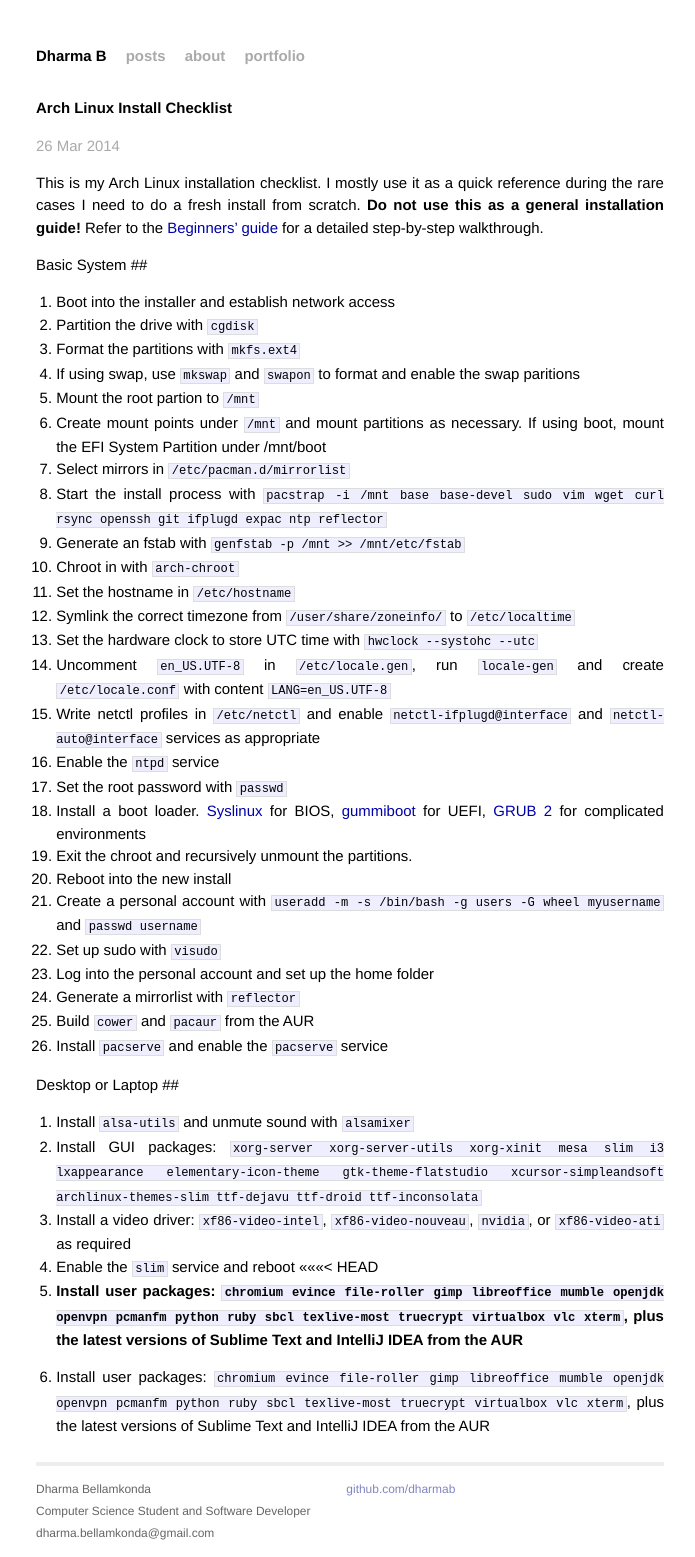
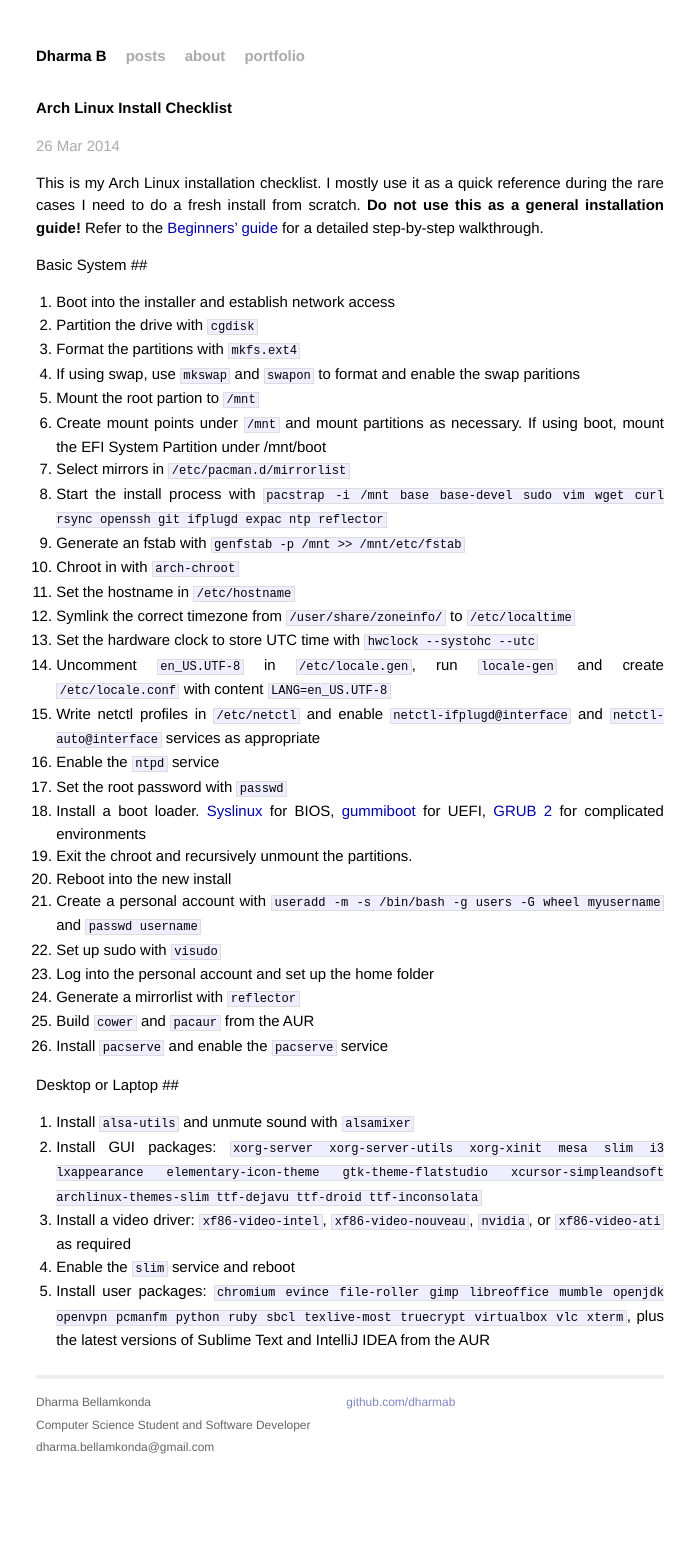
Before and after one commit to dharmab/dharmab.github.io, a Jekyll site: the page built from _posts/2014-03-26-arch-linux-install-checklist.markdown, in a window 1280 px wide. Shown: the whole page, without its empty margins (290-985 px from the left). Built offline with Jekyll 4.4.1, drawn with Linux system fonts in a browser that asks for light colours; Markdown is read by kramdown in place of the engine named in the settings; after the commit the page ends 1471 px from its top, so only the background shows below that.

Commit message:
fix formatting

```diff
--- a/_posts/2014-03-26-arch-linux-install-checklist.markdown
+++ b/_posts/2014-03-26-arch-linux-install-checklist.markdown
@@ -41,7 +41,4 @@ Desktop or Laptop
 1. Install GUI packages: `xorg-server xorg-server-utils xorg-xinit mesa slim i3 lxappearance elementary-icon-theme gtk-theme-flatstudio xcursor-simpleandsoft archlinux-themes-slim ttf-dejavu ttf-droid ttf-inconsolata`
 1. Install a video driver: `xf86-video-intel`, `xf86-video-nouveau`, `nvidia`, or `xf86-video-ati` as required
 1. Enable the `slim` service and reboot
-<<<<<<< HEAD
 1. Install user packages: `chromium evince file-roller gimp libreoffice mumble openjdk openvpn pcmanfm python ruby sbcl texlive-most truecrypt virtualbox vlc xterm`, plus the latest versions of Sublime Text and IntelliJ IDEA from the AUR
-=======
-1. Install user packages: `chromium evince file-roller gimp libreoffice mumble openjdk openvpn pcmanfm python ruby sbcl texlive-most truecrypt virtualbox vlc xterm`, plus the latest versions of Sublime Text and IntelliJ IDEA from the AUR
```
